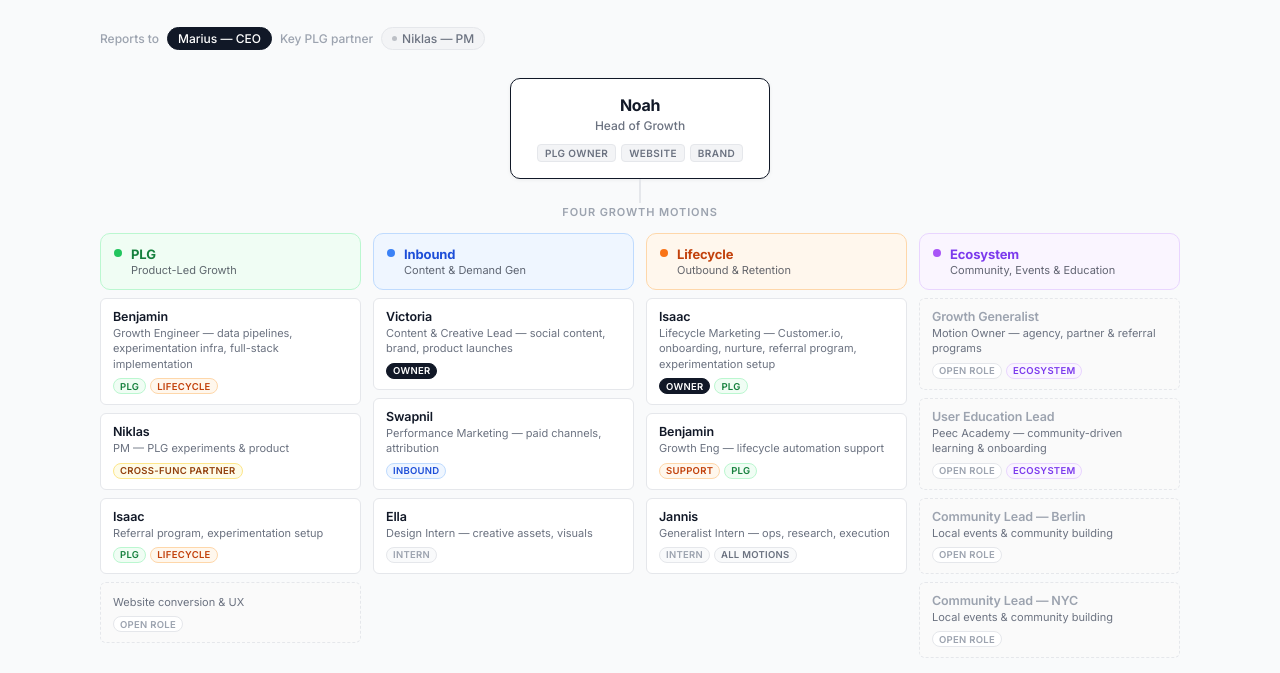
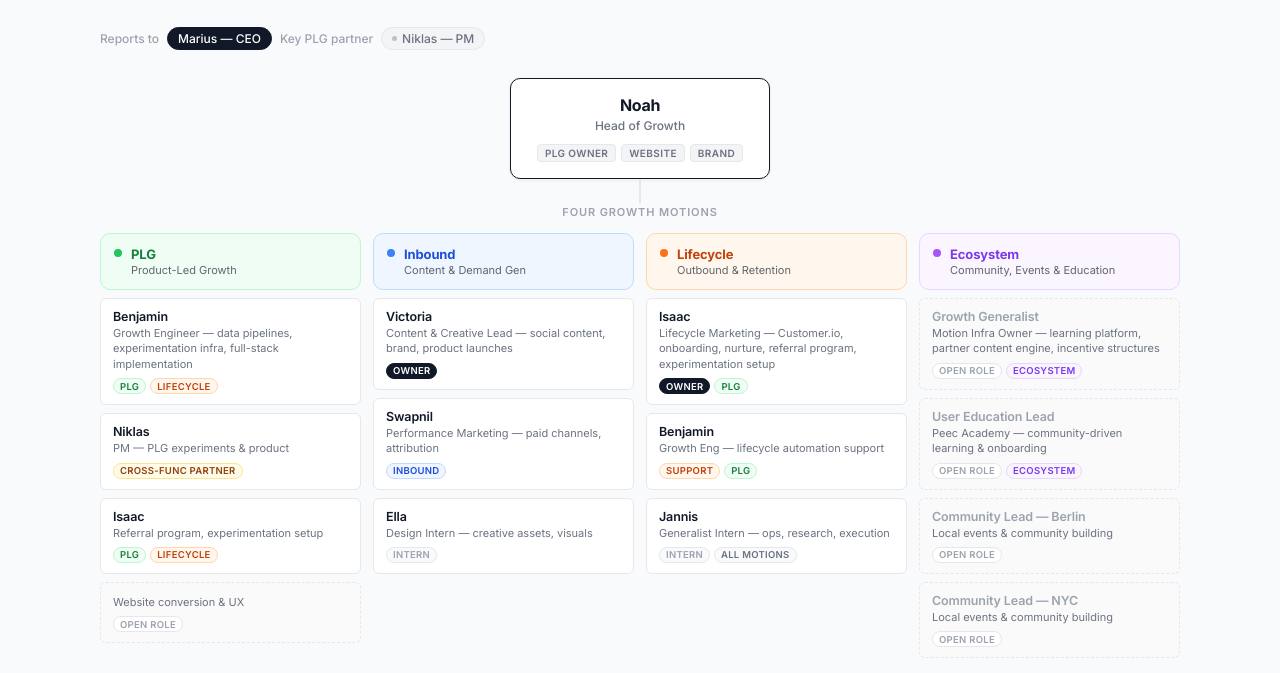
Before and after one commit to noahw13/growth-org, a website: page index.html in a window 1280 px wide. Shown: the part 86-759 px from the top of the page. Drawn offline with Linux system fonts and the light colour scheme.

Commit message:
Update index.html

```diff
--- a/index.html
+++ b/index.html
@@ -363,7 +363,7 @@
 
       <div class="pcard open">
         <div class="pname">Growth Generalist</div>
-        <div class="prole">Motion Owner — agency, partner & referral programs</div>
+        <div class="prole">Motion Infra Owner — learning platform, partner content engine, incentive structures</div>
         <div class="pbadges">
           <span class="badge b-open">Open Role</span>
           <span class="badge b-ecosystem">Ecosystem</span>
```
